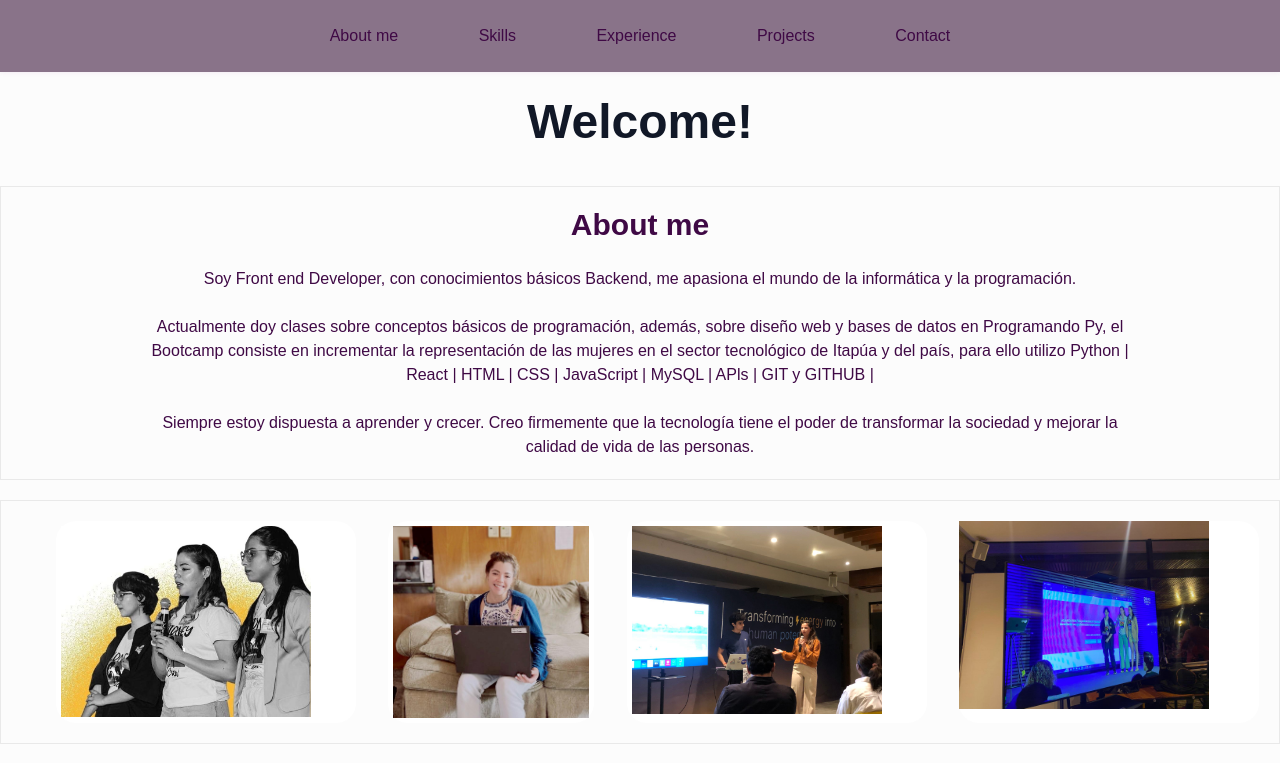
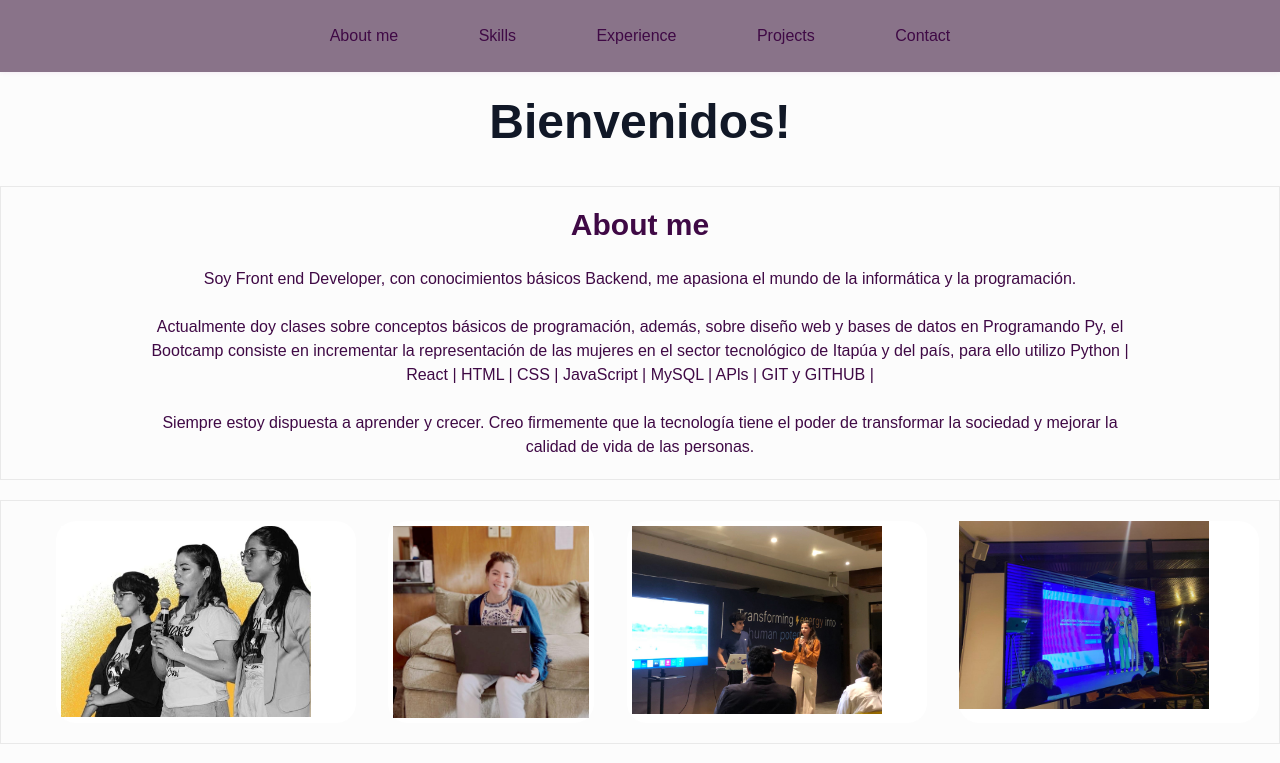
Before and after one commit to analiaaguileraf/portfolio-analia, a plain HTML site: page index.html in a window 1280 px wide. Shown: the top 763 px of the page. Drawn offline with nearby package versions, Linux system fonts and the light colour scheme.

Commit message:
cambio de welcome a bienvenvenidos

```diff
--- a/index.html
+++ b/index.html
@@ -27,7 +27,7 @@
         </ul>
       </nav>
           <div>
-            <h1 class="text-5xl font-bold text-gray-900">Welcome!</h1>
+            <h1 class="text-5xl font-bold text-gray-900">Bienvenidos!</h1>
           </div>
         <body>
     </header>
```
